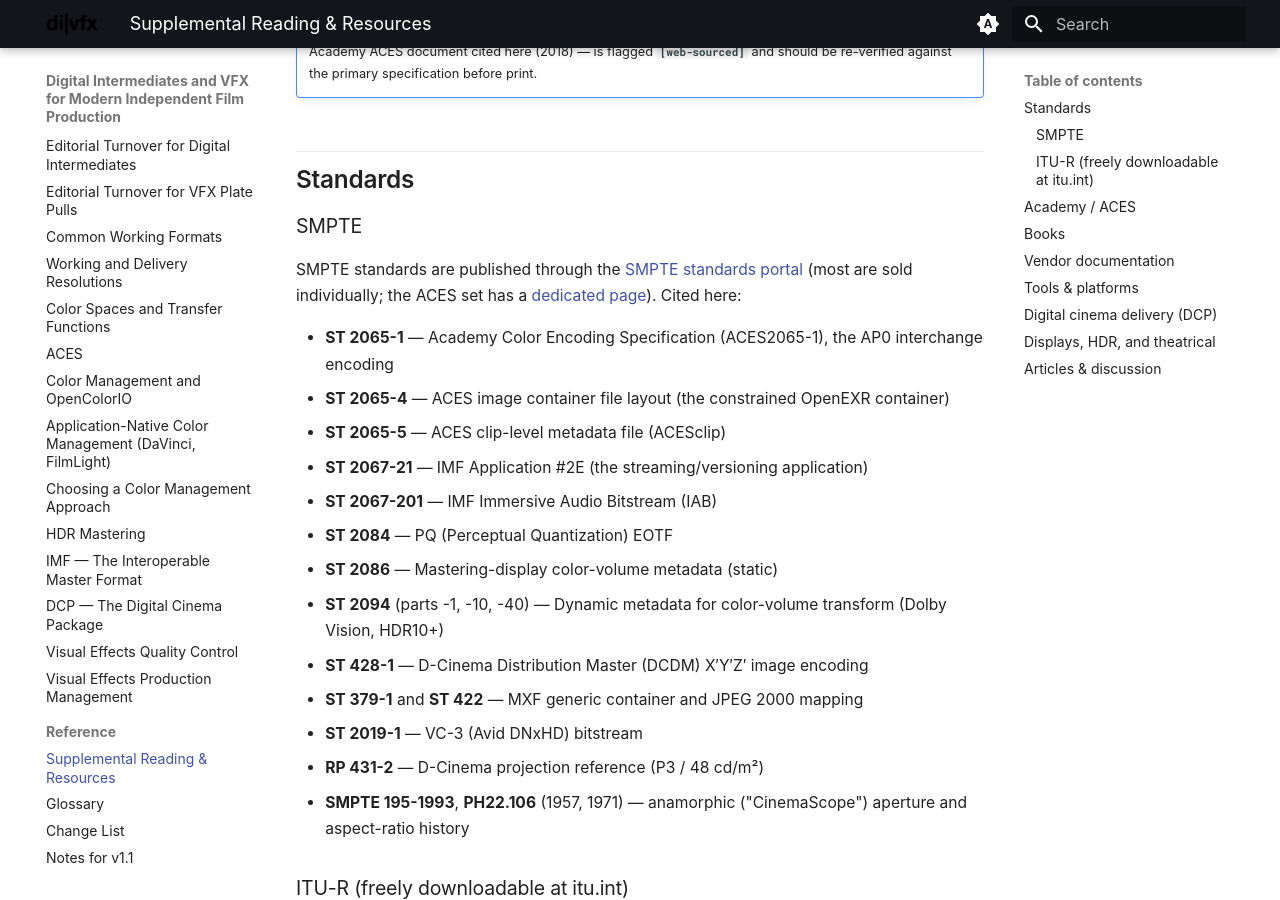
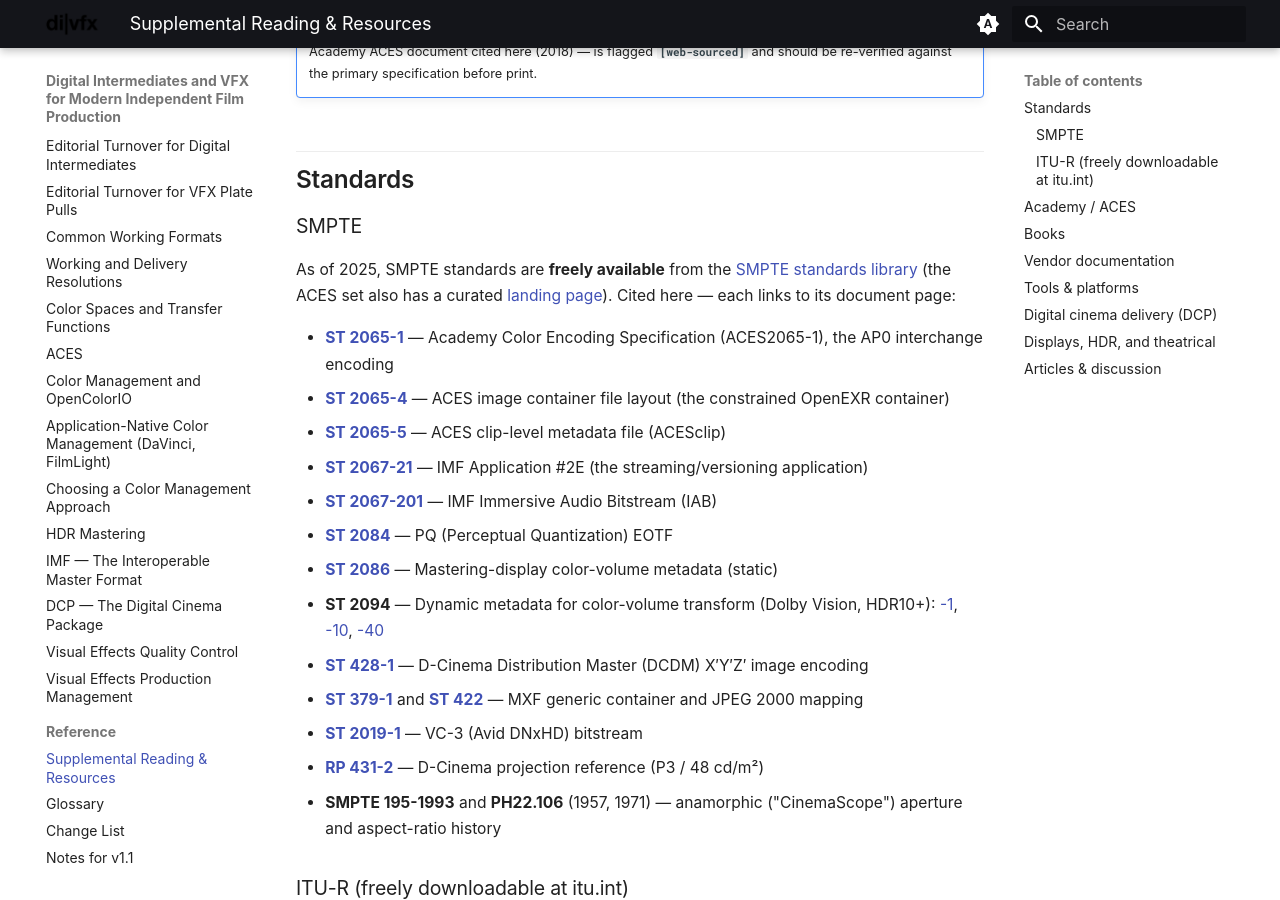
Before and after one commit to tashdor/divfx, an MkDocs documentation site: the page built from docs/resources.md, in a window 1280 px wide and 900 px high, scrolled down 331 px. Built offline with MkDocs 1.6.1 and Material for MkDocs 9.7.7, drawn with Linux system fonts in a browser that asks for light colours; the version menu is left out.

Commit message:
SMPTE standards are now free: link citations to pub.smpte.org; drop paywalled language
- resources.md: point the SMPTE list at the free library (pub.smpte.org), each
  designation linked to its document page
- aces.md: ST 2065 set 'now freely downloadable from the SMPTE library'
- comparison table: 'free SMPTE library + open CTL'

Co-Authored-By: Claude Opus 4.8 <noreply@anthropic.com>

```diff
--- a/docs/resources.md
+++ b/docs/resources.md
@@ -9,21 +9,21 @@ The documents, standards, books, and tools cited or referenced across this handb
 
 ### SMPTE
 
-SMPTE standards are published through the [SMPTE standards portal](https://www.smpte.org/standards) (most are sold individually; the ACES set has a [dedicated page](https://www.smpte.org/standards/aces-standards)). Cited here:
+As of 2025, SMPTE standards are **freely available** from the [SMPTE standards library](https://pub.smpte.org/) (the ACES set also has a curated [landing page](https://www.smpte.org/standards/aces-standards)). Cited here — each links to its document page:
 
-- **ST 2065-1** — Academy Color Encoding Specification (ACES2065-1), the AP0 interchange encoding
-- **ST 2065-4** — ACES image container file layout (the constrained OpenEXR container)
-- **ST 2065-5** — ACES clip-level metadata file (ACESclip)
-- **ST 2067-21** — IMF Application #2E (the streaming/versioning application)
-- **ST 2067-201** — IMF Immersive Audio Bitstream (IAB)
-- **ST 2084** — PQ (Perceptual Quantization) EOTF
-- **ST 2086** — Mastering-display color-volume metadata (static)
-- **ST 2094** (parts -1, -10, -40) — Dynamic metadata for color-volume transform (Dolby Vision, HDR10+)
-- **ST 428-1** — D-Cinema Distribution Master (DCDM) X′Y′Z′ image encoding
-- **ST 379-1** and **ST 422** — MXF generic container and JPEG 2000 mapping
-- **ST 2019-1** — VC-3 (Avid DNxHD) bitstream
-- **RP 431-2** — D-Cinema projection reference (P3 / 48 cd/m²)
-- **SMPTE 195-1993**, **PH22.106** (1957, 1971) — anamorphic ("CinemaScope") aperture and aspect-ratio history
+- **[ST 2065-1](https://pub.smpte.org/pub/st2065-1/)** — Academy Color Encoding Specification (ACES2065-1), the AP0 interchange encoding
+- **[ST 2065-4](https://pub.smpte.org/pub/st2065-4/)** — ACES image container file layout (the constrained OpenEXR container)
+- **[ST 2065-5](https://pub.smpte.org/pub/st2065-5/)** — ACES clip-level metadata file (ACESclip)
+- **[ST 2067-21](https://pub.smpte.org/pub/st2067-21/)** — IMF Application #2E (the streaming/versioning application)
+- **[ST 2067-201](https://pub.smpte.org/pub/st2067-201/)** — IMF Immersive Audio Bitstream (IAB)
+- **[ST 2084](https://pub.smpte.org/pub/st2084/)** — PQ (Perceptual Quantization) EOTF
+- **[ST 2086](https://pub.smpte.org/pub/st2086/)** — Mastering-display color-volume metadata (static)
+- **ST 2094** — Dynamic metadata for color-volume transform (Dolby Vision, HDR10+): [-1](https://pub.smpte.org/pub/st2094-1/), [-10](https://pub.smpte.org/pub/st2094-10/), [-40](https://pub.smpte.org/pub/st2094-40/)
+- **[ST 428-1](https://pub.smpte.org/pub/st428-1/)** — D-Cinema Distribution Master (DCDM) X′Y′Z′ image encoding
+- **[ST 379-1](https://pub.smpte.org/pub/st379-1/)** and **[ST 422](https://pub.smpte.org/pub/st422/)** — MXF generic container and JPEG 2000 mapping
+- **[ST 2019-1](https://pub.smpte.org/pub/st2019-1/)** — VC-3 (Avid DNxHD) bitstream
+- **[RP 431-2](https://pub.smpte.org/pub/rp431-2/)** — D-Cinema projection reference (P3 / 48 cd/m²)
+- **SMPTE 195-1993** and **PH22.106** (1957, 1971) — anamorphic ("CinemaScope") aperture and aspect-ratio history
 
 ### ITU-R (freely downloadable at itu.int)
 
```
Also changed, not shown: docs/aces.md (+1 -1 lines), docs/color-management-comparison.md (+1 -1 lines).
